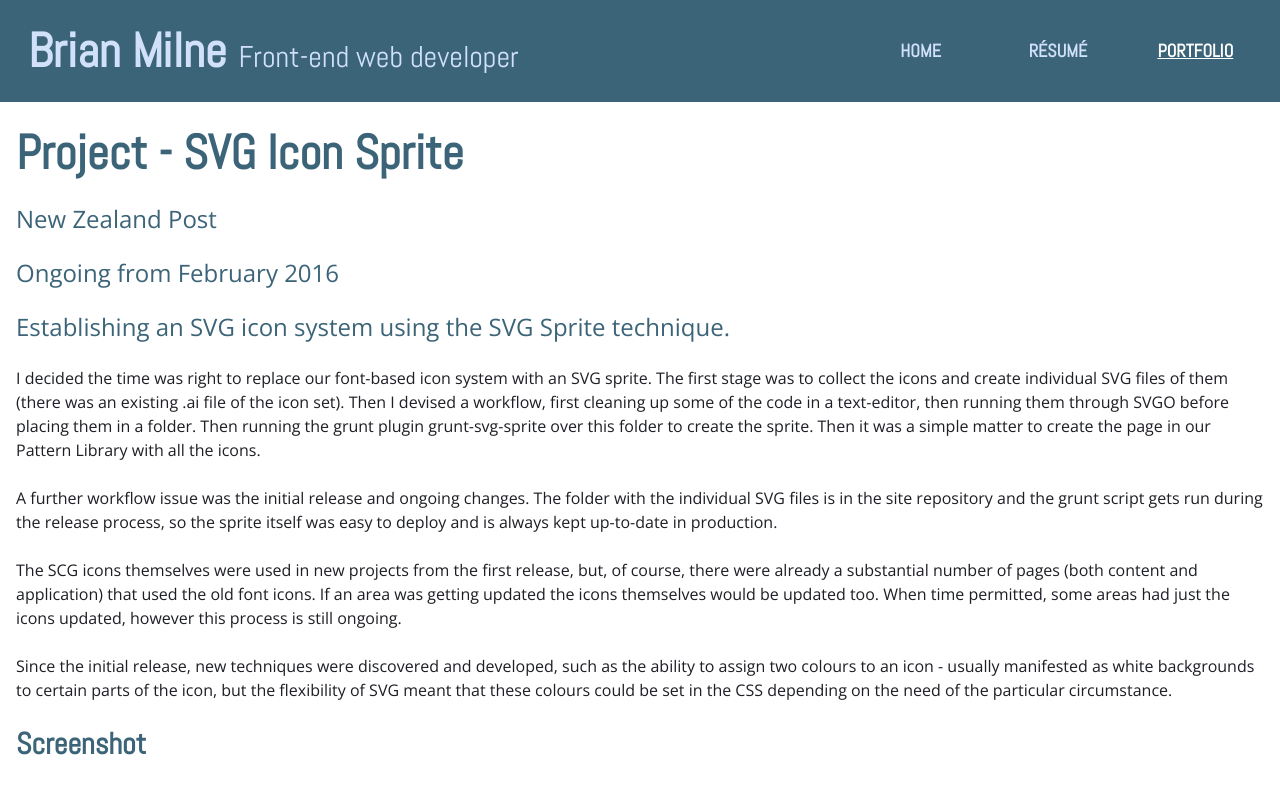
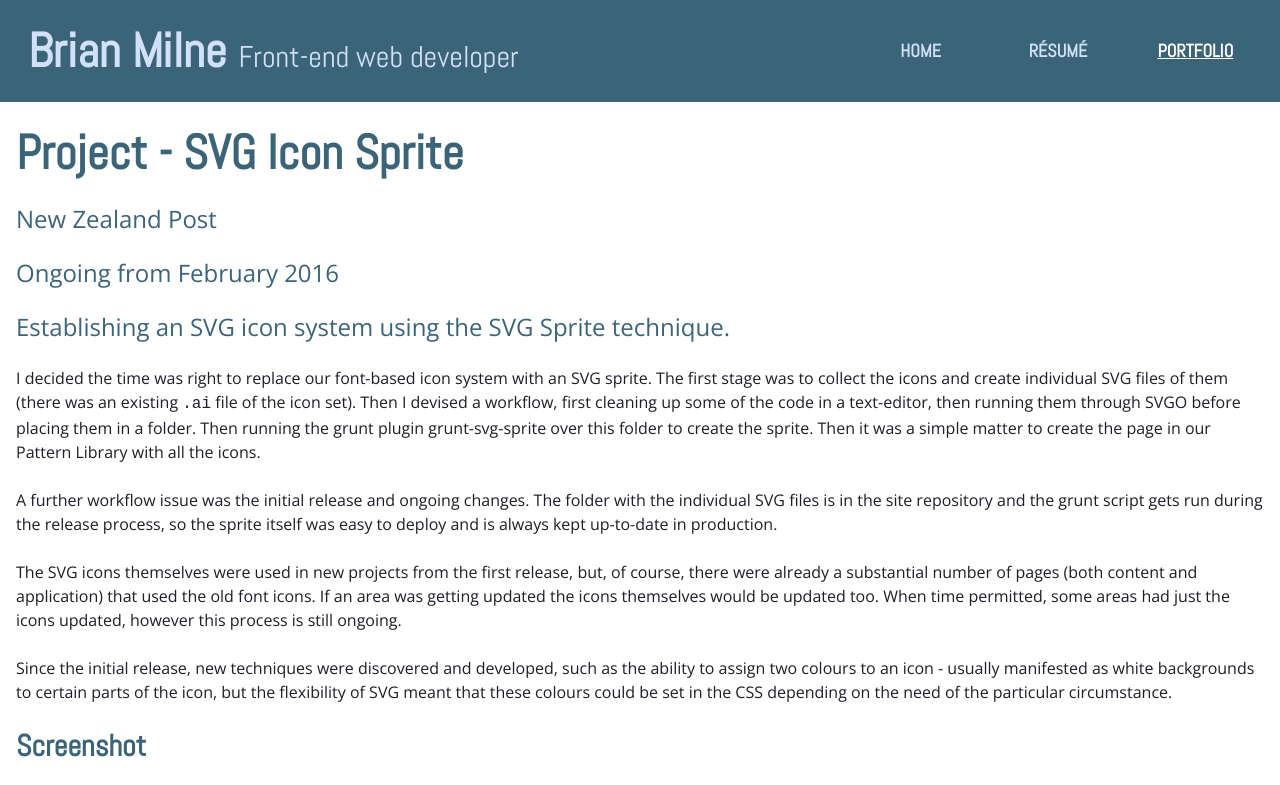
Before and after one commit to HeathNewton/heathnewton.github.io, a React (Create React App) app: page /portfolio/svg-icons in a window 1280 px wide. Shown: the top 785 px of the page. Built offline with nearby package versions, Linux system fonts and the light colour scheme.

Commit message:
typo ion Icons page fixed

```diff
--- a/src/pages/SvgIcons.js
+++ b/src/pages/SvgIcons.js
@@ -10,9 +10,9 @@ class SvgIcons extends Component {
 	    	<main id={"project-" + project} role="main" className="main project">
 	    		<div className="main-inner">
 	    			<ProjectHeading item={project} title="SVG Icon Sprite" org="New Zealand Post" dates="Ongoing from February 2016" desc="Establishing an SVG icon system using the SVG Sprite technique." />
-	    			<p>I decided the time was right to replace our font-based icon system with an SVG sprite. The first stage was to collect the icons and create individual SVG files of them (there was an existing .ai file of the icon set). Then I devised a workflow, first cleaning up some of the code in a text-editor, then running them through SVGO before placing them in a folder. Then running the grunt plugin grunt-svg-sprite over this folder to create the sprite. Then it was a simple matter to create the page in our Pattern Library with all the icons.</p>
+	    			<p>I decided the time was right to replace our font-based icon system with an SVG sprite. The first stage was to collect the icons and create individual SVG files of them (there was an existing <code>.ai</code> file of the icon set). Then I devised a workflow, first cleaning up some of the code in a text-editor, then running them through SVGO before placing them in a folder. Then running the grunt plugin grunt-svg-sprite over this folder to create the sprite. Then it was a simple matter to create the page in our Pattern Library with all the icons.</p>
 	    			<p>A further workflow issue was the initial release and ongoing changes. The folder with the individual SVG files is in the site repository and the grunt script gets run during the release process, so the sprite itself was easy to deploy and is always kept up-to-date in production.</p>
-	 				<p>The SCG icons themselves were used in new projects from the first release, but, of course, there were already a substantial number of pages (both content and application) that used the old font icons. If an area was getting updated the icons themselves would be updated too. When time permitted, some areas had just the icons updated, however this process is still ongoing.</p>
+	 				<p>The SVG icons themselves were used in new projects from the first release, but, of course, there were already a substantial number of pages (both content and application) that used the old font icons. If an area was getting updated the icons themselves would be updated too. When time permitted, some areas had just the icons updated, however this process is still ongoing.</p>
 	 				<p>Since the initial release, new techniques were discovered and developed, such as the ability to assign two colours to an icon - usually manifested as white backgrounds to certain parts of the icon, but the flexibility of SVG meant that these colours could be set in the CSS depending on the need of the particular circumstance.</p>
 	 				<h2>Screenshot</h2>
 	    			<div className="screenshot-gallery grid">
```
